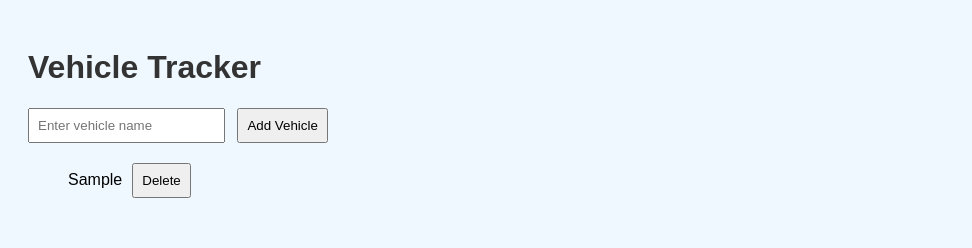
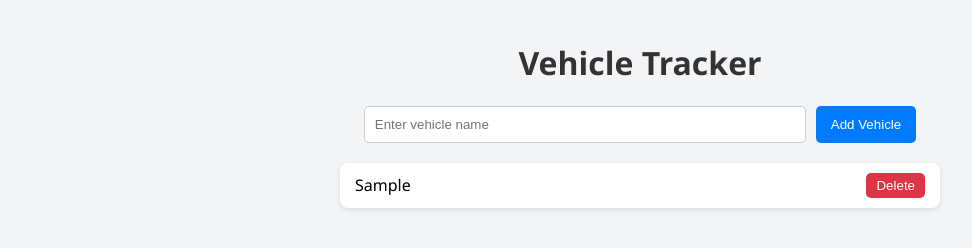
Before and after one commit to Gobika1005/vehicle-tracker, a plain HTML site: page index.html in a window 1280 px wide. Both pictures are taken after typing "Sample" into the empty fields and a click on the button "Add Vehicle". Shown: the whole page, without its empty margins (0-972 px from the left). Drawn offline with Linux system fonts and the light colour scheme.

```diff
--- a/style.css
+++ b/style.css
@@ -1,26 +1,68 @@
 body {
-    font-family: Arial, sans-serif;
+    font-family: 'Segoe UI', sans-serif;
+    background-color: #f3f4f6;
     padding: 20px;
-    background-color: #f0f8ff;
+    max-width: 600px;
+    margin: auto;
   }
 
   h1 {
+    text-align: center;
     color: #333;
   }
 
   form {
+    display: flex;
+    justify-content: center;
     margin-bottom: 20px;
   }
 
   input {
-    padding: 8px;
-    margin-right: 8px;
+    padding: 10px;
+    width: 70%;
+    border: 1px solid #ccc;
+    border-radius: 5px;
   }
 
   button {
-    padding: 8px;
+    padding: 10px 15px;
+    background-color: #007bff;
+    color: white;
+    border: none;
+    margin-left: 10px;
+    border-radius: 5px;
+    cursor: pointer;
+  }
+
+  button:hover {
+    background-color: #0056b3;
   }
 
   ul {
-    list-style-type: none;
+    list-style: none;
+    padding: 0;
   }
+
+  li {
+    background: #fff;
+    padding: 10px 15px;
+    margin-bottom: 10px;
+    border-radius: 8px;
+    display: flex;
+    justify-content: space-between;
+    align-items: center;
+    box-shadow: 0 2px 5px rgba(0,0,0,0.1);
+  }
+
+  li button {
+    background-color: #dc3545;
+    border: none;
+    padding: 5px 10px;
+    color: white;
+    border-radius: 5px;
+    cursor: pointer;
+  }
+
+  li button:hover {
+    background-color: #b02a37;
+  }
```
